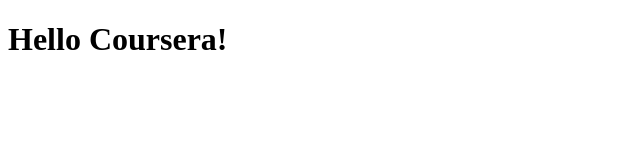
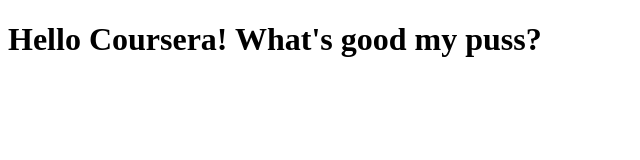
Before and after one commit to jbradgit/coursera-test, a plain HTML site: page site/index.html in a window 1280 px wide. Shown: the whole page, without its empty margins (0-640 px from the left). Drawn offline with Linux system fonts and the light colour scheme.

Commit message:
Lil addish to our page content.

```diff
--- a/site/index.html
+++ b/site/index.html
@@ -6,6 +6,6 @@
 	<title>Hello Coursera!</title>
 </head>
 <body>
-<h1>Hello Coursera!</h1>
+<h1>Hello Coursera! What's good my puss?</h1>
 </body>
 </html>
```
